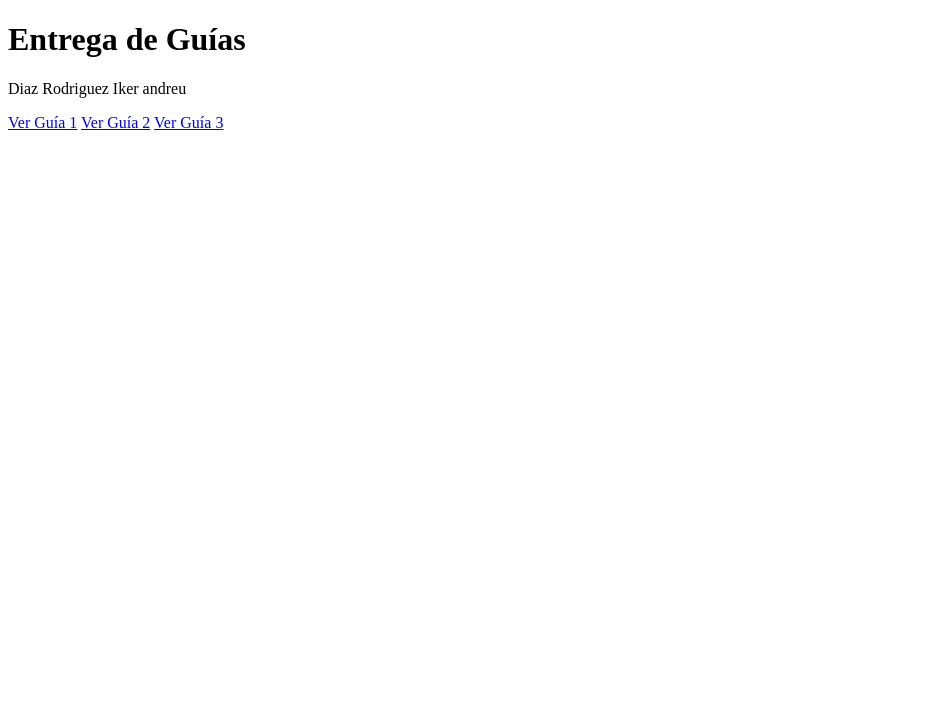
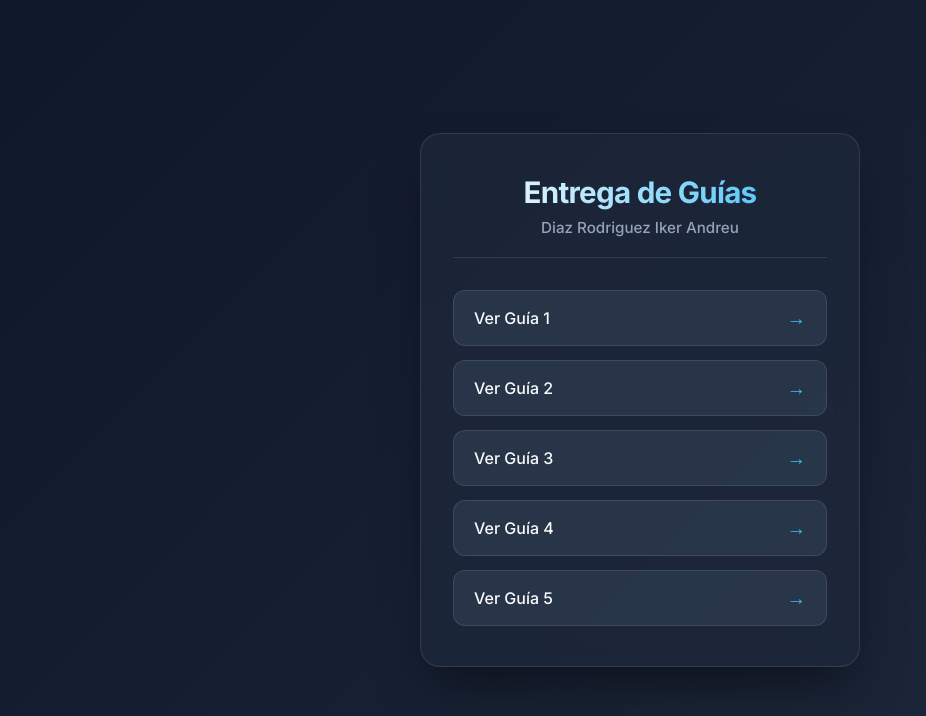
Before and after one commit to kebai-maker/sitiowebdiaz, a plain HTML site: page index.html in a window 1280 px wide. Shown: the whole page, without its empty margins (0-926 px from the left). Drawn offline with Linux system fonts and the light colour scheme.

Commit message:
index.html

```diff
--- a/index.html
+++ b/index.html
@@ -5,7 +5,122 @@
     <meta charset="UTF-8">
     <meta name="viewport" content="width=device-width, initial-scale=1.0">
     <title>Entrega de Guías | Diaz Rodriguez Iker Andreu</title>
+    <!-- Fuente moderna de Google Fonts -->
+    <link href="https://fonts.googleapis.com/css2?family=Inter:wght@400;500;600;700&display=swap" rel="stylesheet">
 
+    <style>
+        /* Variables de color para fácil personalización */
+        :root {
+            --bg-gradient: linear-gradient(135deg, #0f172a 0%, #1e293b 100%);
+            --card-bg: rgba(30, 41, 59, 0.7);
+            --card-border: rgba(255, 255, 255, 0.1);
+            --text-main: #f8fafc;
+            --text-muted: #94a3b8;
+            --accent: #38bdf8;
+            --accent-hover: #0284c7;
+            --btn-bg: rgba(51, 65, 85, 0.6);
+        }
+
+        /* Reset básico */
+        * {
+            margin: 0;
+            padding: 0;
+            box-sizing: border-box;
+        }
+
+        body {
+            font-family: 'Inter', sans-serif;
+            background: var(--bg-gradient);
+            color: var(--text-main);
+            min-height: 100vh;
+            display: flex;
+            justify-content: center;
+            align-items: center;
+            padding: 20px;
+        }
+
+        /* Tarjeta principal */
+        main {
+            background: var(--card-bg);
+            backdrop-filter: blur(12px);
+            -webkit-backdrop-filter: blur(12px);
+            border: 1px solid var(--card-border);
+            border-radius: 20px;
+            padding: 40px 32px;
+            width: 100%;
+            max-width: 440px;
+            text-align: center;
+            box-shadow: 0 25px 50px -12px rgba(0, 0, 0, 0.5);
+        }
+
+        h1 {
+            font-size: 1.85rem;
+            font-weight: 700;
+            letter-spacing: -0.025em;
+            margin-bottom: 8px;
+            background: linear-gradient(to right, #ffffff, #38bdf8);
+            -webkit-background-clip: text;
+            -webkit-text-fill-color: transparent;
+        }
+
+        .nombre {
+            font-size: 0.95rem;
+            color: var(--text-muted);
+            font-weight: 500;
+            text-transform: capitalize; /* Pone en mayúscula la 'A' de Andreu automáticamente */
+            margin-bottom: 32px;
+            padding-bottom: 20px;
+            border-bottom: 1px solid var(--card-border);
+        }
+
+        /* Contenedor de botones */
+        .links-container {
+            display: flex;
+            flex-direction: column;
+            gap: 14px;
+        }
+
+        /* Estilo de cada botón */
+        .btn-link {
+            display: flex;
+            align-items: center;
+            justify-content: space-between;
+            text-decoration: none;
+            color: var(--text-main);
+            background-color: var(--btn-bg);
+            border: 1px solid var(--card-border);
+            padding: 15px 20px;
+            border-radius: 12px;
+            font-weight: 500;
+            font-size: 1rem;
+            transition: all 0.25s cubic-bezier(0.4, 0, 0.2, 1);
+        }
+
+        /* Flecha decorativa a la derecha del botón */
+        .btn-link::after {
+            content: '→';
+            font-size: 1.2rem;
+            color: var(--accent);
+            transition: transform 0.25s ease;
+        }
+
+        /* Efecto al pasar el mouse */
+        .btn-link:hover {
+            background-color: rgba(56, 189, 248, 0.15);
+            border-color: var(--accent);
+            transform: translateY(-2px);
+            box-shadow: 0 10px 20px -10px rgba(56, 189, 248, 0.4);
+        }
+
+        .btn-link:hover::after {
+            transform: translateX(5px);
+        }
+
+        /* Efecto al hacer clic */
+        .btn-link:active {
+            transform: translateY(0);
+        }
+    </style>
 </head>
 
 <body>
@@ -18,7 +133,11 @@
 
             <a href="Santa-rosa-Diaz-guia2/index.html" class="btn-link" target="_blank" rel="noopener noreferrer">Ver Guía 2</a>
 
-             <a href="Santa-rosa-Diaz-guia3/index.html" class="btn-link" target="_blank" rel="noopener noreferrer">Ver Guía 3</a>
+            <a href="Santa-rosa-Diaz-guia3/index.html" class="btn-link" target="_blank" rel="noopener noreferrer">Ver Guía 3</a>
+
+            <a href="santa-rosa-Diaz-guia4/index.html" class="btn-link" target="_blank" rel="noopener noreferrer">Ver Guía 4</a>
+
+            <a href="santa-rosa-Diaz-guia5/index-bootstrap.html" class="btn-link" target="_blank" rel="noopener noreferrer">Ver Guía 5</a>
         </div>
     </main>
 </body>
```
